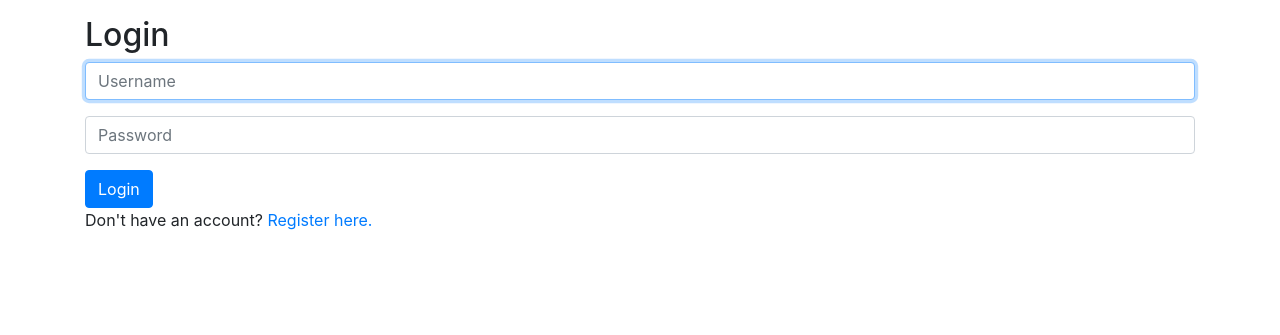
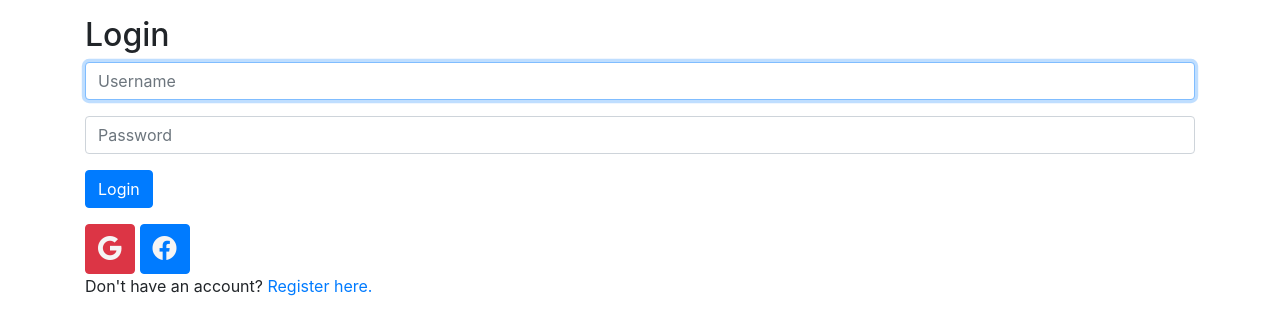
Before and after one commit to franciscogilt/auctions-django, a Django app: page /login in a window 1280 px wide. Shown: the part 56-391 px from the top of the page. Run offline with Django 3.2, Linux system fonts and the light colour scheme; some libraries are stand-ins or nearby versions.

Commit message:
login with social accounts

```diff
--- a/auctions/context_processors.py
+++ b/auctions/context_processors.py
@@ -2,7 +2,7 @@ from .models import Watchlist
 
 
 def watchlist_count(request):
-    if request.user.is_authenticated:
+    if request.user.is_authenticated and Watchlist.objects.filter(user=request.user).exists():
         return {"watchlist_count": Watchlist.objects.get(user=request.user).listings.all().count()}
     else:
         return {"watchlist_count": 0}
--- a/auctions/static/auctions/styles.css
+++ b/auctions/static/auctions/styles.css
@@ -1,8 +1,8 @@
-.nav-name{
+.nav-name {
 	color: white !important;
 }
 
-.listing-image-container{
+.listing-image-container {
 	width: 100%;
 	height: 100%;
 	display: flex;
@@ -11,6 +11,16 @@
 	background-color: white;
 }
 
-.listing-image{
+.listing-image {
 	width: auto;
 }
+
+.bi-google {
+	font-size: 1.5rem;
+	color: whitesmoke;
+}
+
+.bi-facebook {
+	font-size: 1.5rem;
+	color: whitesmoke;
+}
--- a/auctions/templates/auctions/layout.html
+++ b/auctions/templates/auctions/layout.html
@@ -7,6 +7,7 @@
     <title>{% block title %}Auctions{% endblock %}</title>
     <link rel="stylesheet" href="https://stackpath.bootstrapcdn.com/bootstrap/4.4.1/css/bootstrap.min.css"
         integrity="sha384-Vkoo8x4CGsO3+Hhxv8T/Q5PaXtkKtu6ug5TOeNV6gBiFeWPGFN9MuhOf23Q9Ifjh" crossorigin="anonymous">
+    <link rel="stylesheet" href="https://cdn.jsdelivr.net/npm/bootstrap-icons@1.9.1/font/bootstrap-icons.css">
     <link href="{% static 'auctions/styles.css' %}" rel="stylesheet">
 </head>
 
@@ -30,7 +31,7 @@
                     <li>
                         <a class="nav-link" href="{% url 'watchlist' %}">Watchlist
                             {%if watchlist_count > 0 %}
-                                <span class="badge badge-light">{{ watchlist_count }}</span>
+                            <span class="badge badge-light">{{ watchlist_count }}</span>
                             {% endif %}
                         </a>
                     </li>
@@ -54,7 +55,7 @@
                     <li class="nav-item">
                         <a class="nav-link disabled nav-name" href="#">
                             {% if user.is_authenticated %}
-                            Signed in as <strong>{{ user.username }}</strong>.
+                            Signed in as <strong>{{ user.email }}</strong>.
                             {% else %}
                             Not signed in.
                             {% endif %}
--- a/auctions/templates/auctions/login.html
+++ b/auctions/templates/auctions/login.html
@@ -19,6 +19,20 @@
     <input class="btn btn-primary" type="submit" value="Login">
 </form>
 
+{% load socialaccount %}
+{% providers_media_js %}
+<div class="mt-3">
+
+    <a class="btn btn-danger" href="{% provider_login_url 'google'%}?next=/">
+        <i class="bi bi-google"></i>
+    </a>
+    <a class="btn btn-primary" href="{% provider_login_url 'facebook' method='js_sdk' %}">
+        <i class="bi bi-facebook"></i>
+    </a>
+
+</div>
+<div>
     Don't have an account? <a href="{% url 'register' %}">Register here.</a>
+</div>
 
 {% endblock %}
--- a/auctions/views.py
+++ b/auctions/views.py
@@ -58,6 +58,8 @@ def register(request):
         try:
             user = User.objects.create_user(username, email, password)
             user.save()
+            watchlist = Watchlist(user=user)
+            watchlist.save()
         except IntegrityError:
             return render(request, "auctions/register.html", {
                 "message": "Username already taken."
@@ -66,6 +68,7 @@ def register(request):
         return HttpResponseRedirect(reverse("index"))
     else:
         return render(request, "auctions/register.html")
+
 
 @login_required(login_url="login")
 def new_listing(request):
@@ -228,6 +231,7 @@ def categories(request):
         "categories": categories
     })
 
+
 def category(request, name):
     category = Category.objects.get(name=name)
     return render(request, "auctions/category.html", {
@@ -235,6 +239,7 @@ def category(request, name):
         "listings": Listing.objects.filter(category=category)
     })
 
+
 @login_required(login_url="login")
 def my_listings(request):
     return render(request, "auctions/my_listings.html", {
--- a/ecommerce/urls.py
+++ b/ecommerce/urls.py
@@ -18,5 +18,6 @@ from django.urls import include, path
 
 urlpatterns = [
     path('admin/', admin.site.urls),
+    path("accounts/", include("allauth.urls")),
     path('', include('auctions.urls'))
 ]
```
Also changed, not shown: ecommerce/settings.py (+45 -2 lines). Lines whose indentation alone changed are shown as unchanged.
